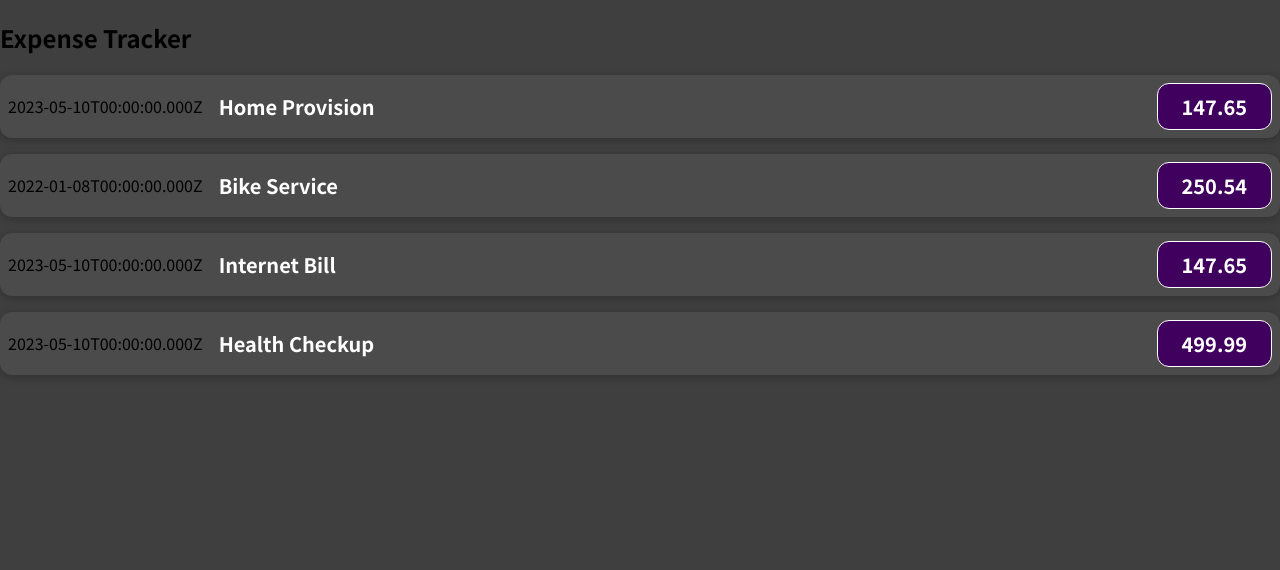
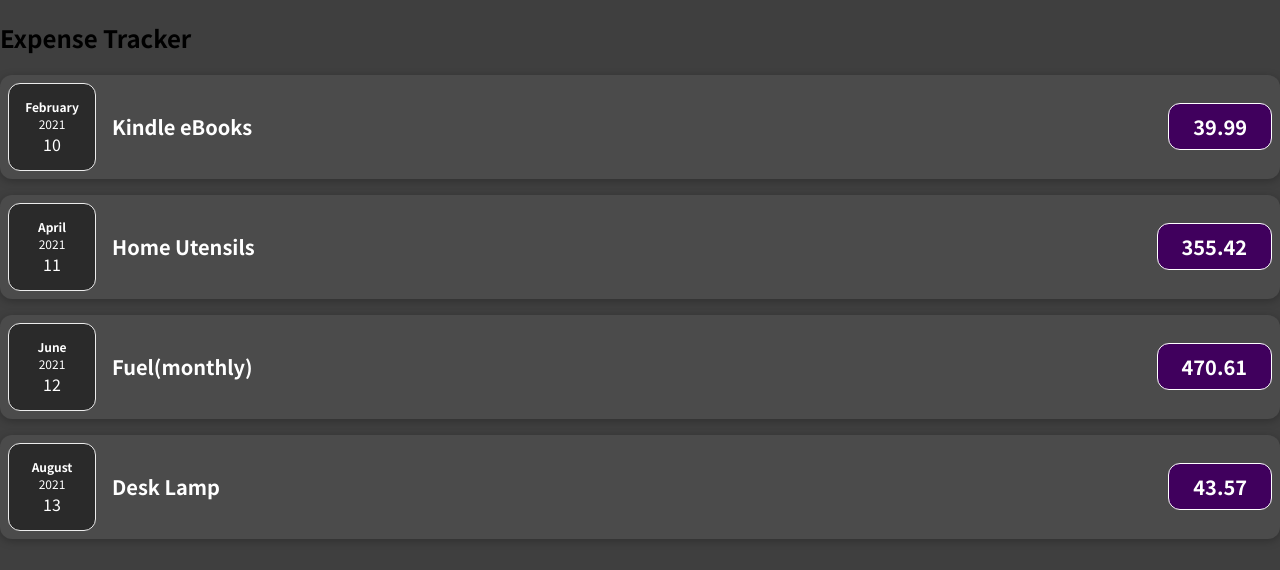
Before and after one commit to SulthanNK/Expense-Tracker, a JavaScript app: page / in a window 1280 px wide. Shown: the top 570 px of the page. Built offline with nearby package versions, Linux system fonts and the light colour scheme.

Commit message:
🔨 Modified: Dummy data &  accessing the data

```diff
--- a/src/App.js
+++ b/src/App.js
@@ -1,35 +1,61 @@
 import ExpenseItem from "./components/ExpenseItem/ExpenseItem";
 
 function App() {
-  const expenses = [
-    { title: "Home Provision", price: 147.65, date: new Date(2021, 28, 10) },
-    { title: "Bike Service", price: 250.54, date: new Date(2021, 12, 8) },
-    { title: "Internet Bill", price: 147.65, date: new Date(2021, 28, 10) },
-    { title: "Health Checkup", price: 499.99, date: new Date(2021, 28, 10) },
+  const expenseData = [
+    {
+      id: "e001",
+      title: "Kindle eBooks",
+      price: 39.99,
+      date: new Date(2021, 1, 10),
+    },
+    {
+      id: "e002",
+      title: "Home Utensils",
+      price: 355.42,
+      date: new Date(2021, 3, 11),
+    },
+    {
+      id: "e003",
+      title: "Fuel(monthly)",
+      price: 470.61,
+      date: new Date(2021, 5, 12),
+    },
+    {
+      id: "e004",
+      title: "Desk Lamp",
+      price: 43.57,
+      date: new Date(2021, 7, 13),
+    },
+    {
+      id: "e005",
+      title: "Groceries",
+      price: 72.29,
+      date: new Date(2021, 9, 14),
+    },
   ];
 
   return (
     <div>
       <h2>Expense Tracker</h2>
       <ExpenseItem
-        title={expenses[0].title}
-        price={expenses[0].price}
-        date={expenses[0].date}
+        title={expenseData[0].title}
+        price={expenseData[0].price}
+        date={expenseData[0].date}
       ></ExpenseItem>
       <ExpenseItem
-        title={expenses[1].title}
-        price={expenses[1].price}
-        date={expenses[1].date}
+        title={expenseData[1].title}
+        price={expenseData[1].price}
+        date={expenseData[1].date}
       ></ExpenseItem>
       <ExpenseItem
-        title={expenses[2].title}
-        price={expenses[2].price}
-        date={expenses[2].date}
+        title={expenseData[2].title}
+        price={expenseData[2].price}
+        date={expenseData[2].date}
       ></ExpenseItem>
       <ExpenseItem
-        title={expenses[3].title}
-        price={expenses[3].price}
-        date={expenses[3].date}
+        title={expenseData[3].title}
+        price={expenseData[3].price}
+        date={expenseData[3].date}
       ></ExpenseItem>
     </div>
   );
--- a/src/components/ExpenseItem/ExpenseItem.js
+++ b/src/components/ExpenseItem/ExpenseItem.js
@@ -1,9 +1,11 @@
+import ExpenseDate from "../ExpenseDate/ExpenseDate";
+
 import "./ExpenseItem.css";
 
 function ExpenseItem(props) {
   return (
     <div className="expense-item">
-      <div>{props.date.toISOString()}</div>
+      <ExpenseDate date={props.date} />
       <div className="expense-item__description">
         <h2>{props.title}</h2>
         <div className="expense-item__price">{props.price}</div>
```
